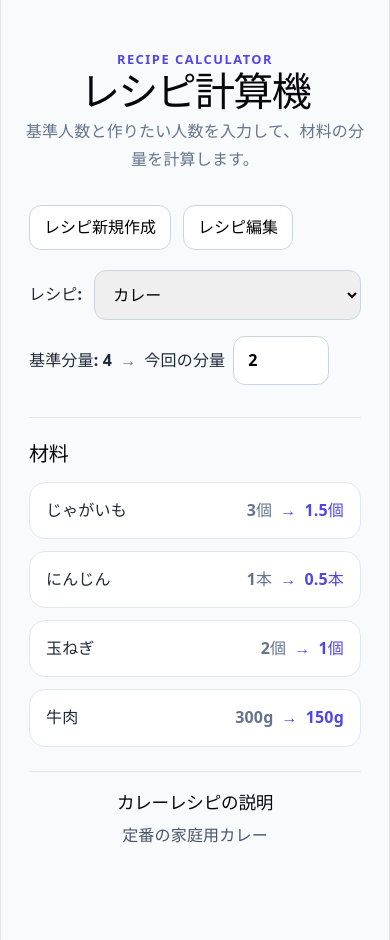
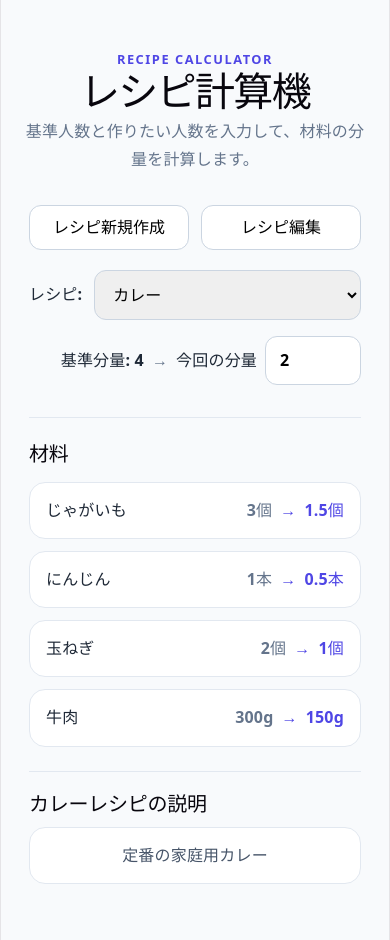
Before and after one commit to officeutq/recipe-calculator, a React (Vite) app: page / in a window 390 px wide. Built offline with nearby package versions, Linux system fonts and the light colour scheme.

Commit message:
Adjust calculator UI layout details for mobile polish

```diff
--- a/src/App.css
+++ b/src/App.css
@@ -122,8 +122,9 @@
 .servings-row {
   display: flex;
   align-items: center;
+  justify-content: flex-end;
   gap: 8px;
-  flex-wrap: wrap;
+  flex-wrap: nowrap;
 }
 
 .servings-arrow {
@@ -149,7 +150,9 @@
 
 .description-section h2 {
   margin: 0 0 12px;
-  font-size: 1.1rem;
+  font-size: 1.25rem;
+  font-weight: 700;
+  text-align: left;
 }
 @media (min-width: 640px) {
   .form-grid {
@@ -214,6 +217,7 @@
 }
 
 .recipe-action-buttons button {
+  flex: 1 1 0;
   padding: 10px 14px;
   border: 1px solid #cbd5e1;
   border-radius: 12px;
@@ -225,6 +229,10 @@
 
 .recipe-description {
   margin: 0;
+  padding: 16px;
+  border: 1px solid #e2e8f0;
+  border-radius: 16px;
+  background: #ffffff;
   color: #475569;
 }
 
```
Also changed, not shown: 1 other file (tests, documents, lock files or other folders).
